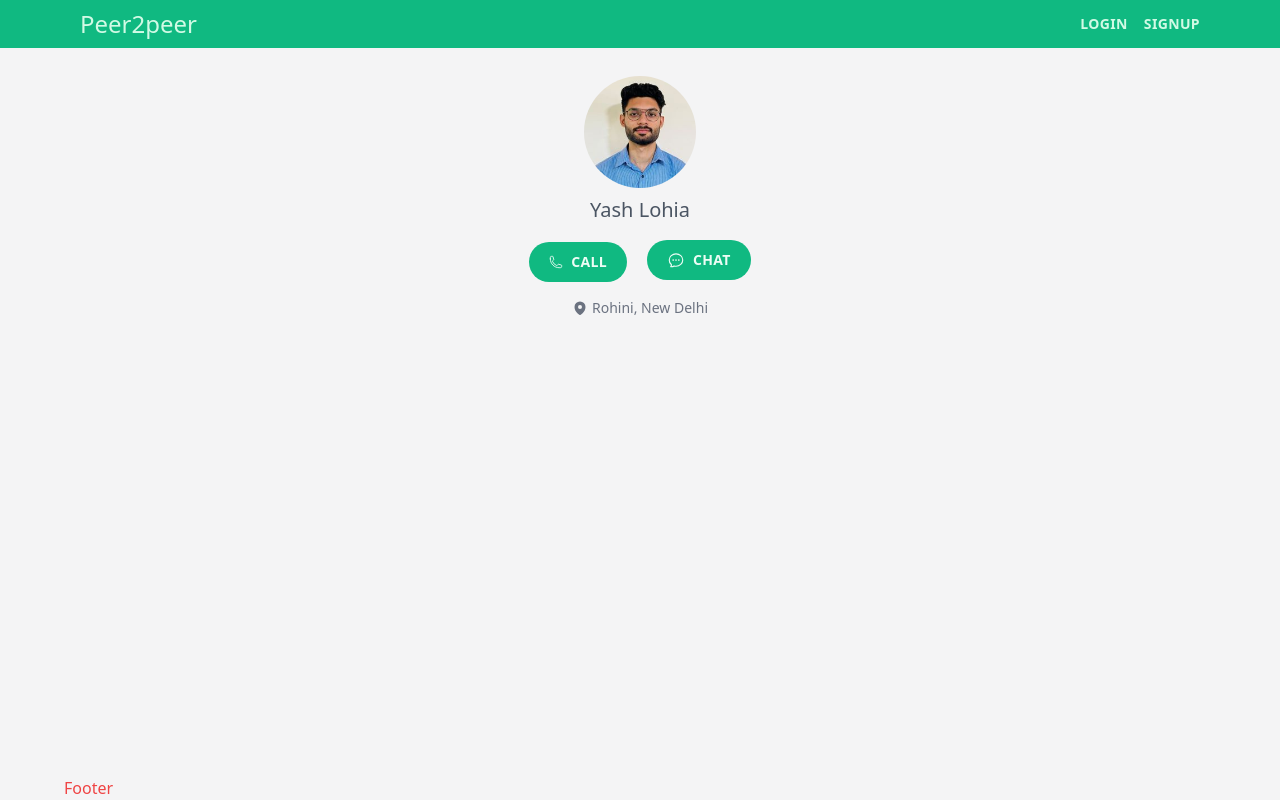
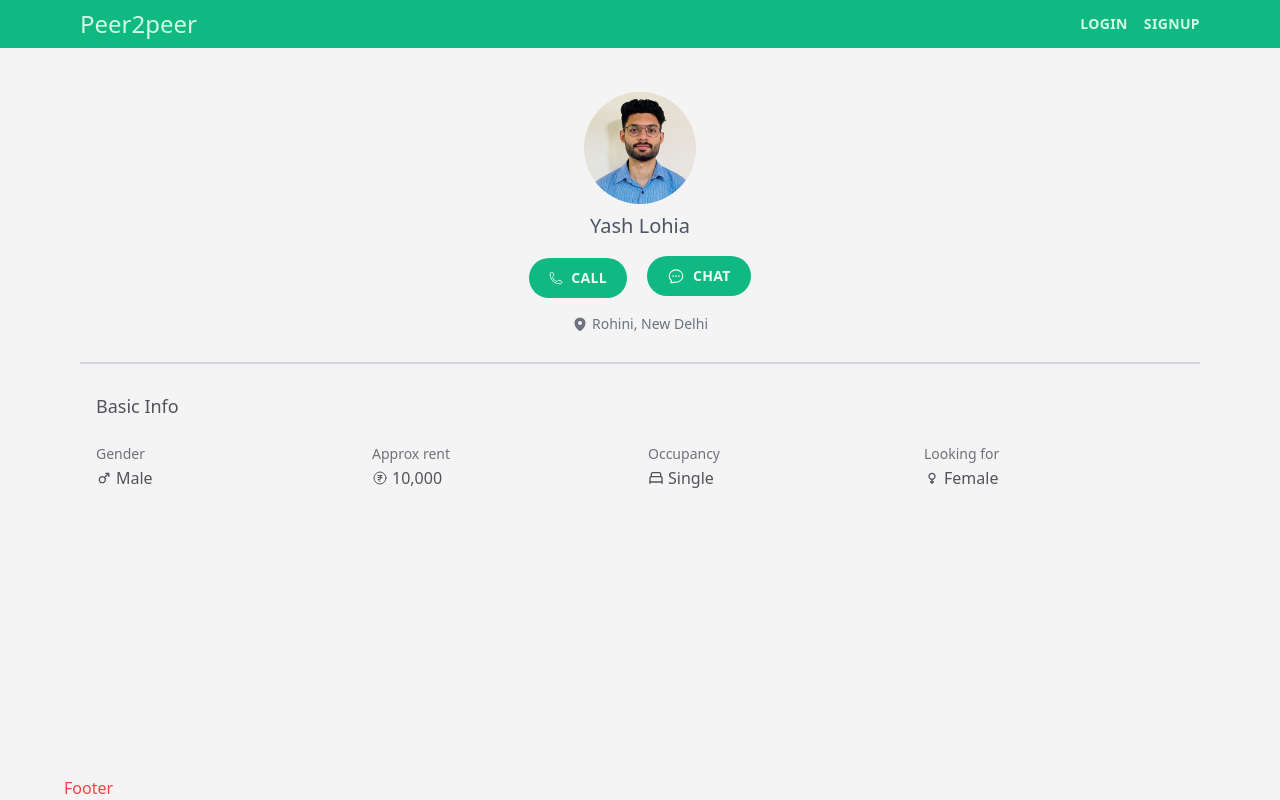
Before and after one commit to yashlohia100/peer2peer-react, a React (Vite) app: page /listings/1 in a window 1280 px wide. Built offline with nearby package versions, Linux system fonts and the light colour scheme.

Commit message:
Add divider

```diff
--- a/src/features/listing/ListingDetail.jsx
+++ b/src/features/listing/ListingDetail.jsx
@@ -1,9 +1,11 @@
+import BasicInfo from './listing-ui/BasicInfo';
 import PersonInfo from './listing-ui/PersonInfo';
 
 export default function ListingDetail() {
   return (
-    <div>
+    <div className="divide-y-2 divide-gray-300 p-4">
       <PersonInfo />
+      <BasicInfo />
     </div>
   );
 }
```
